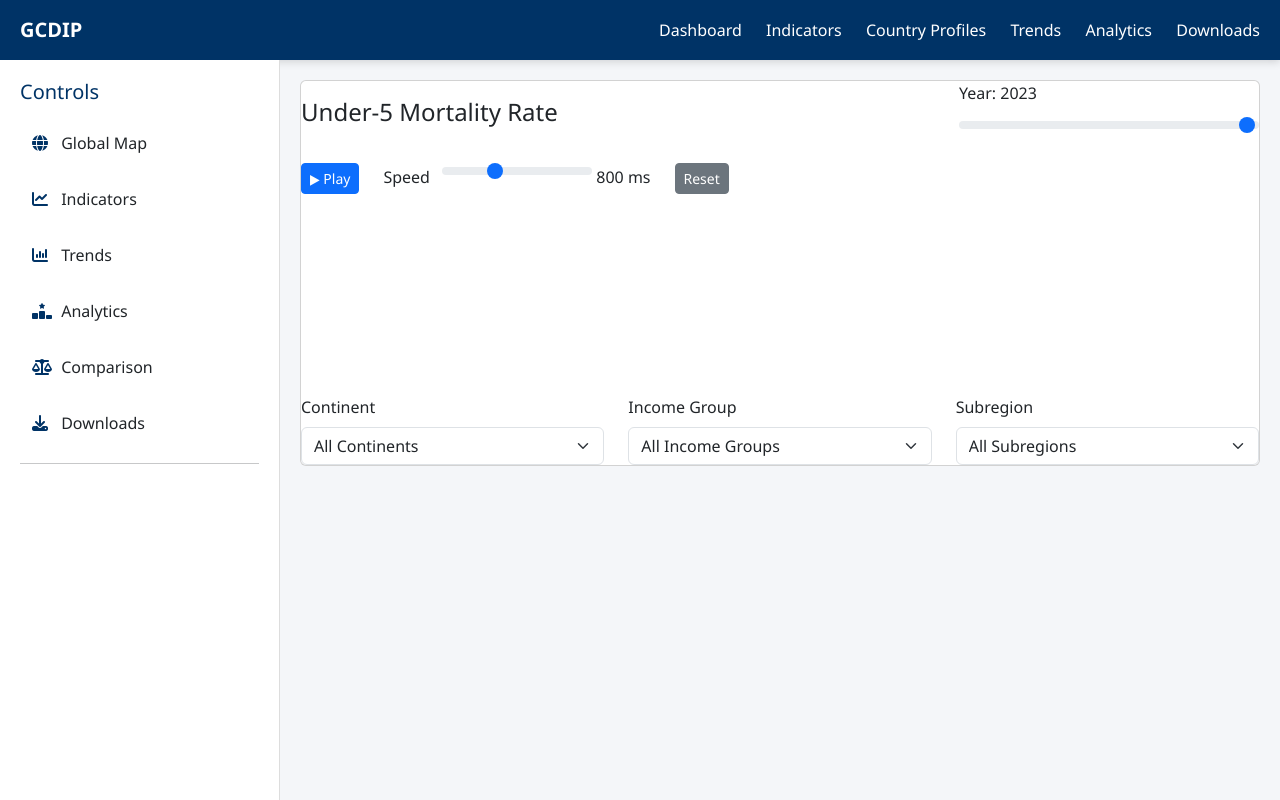
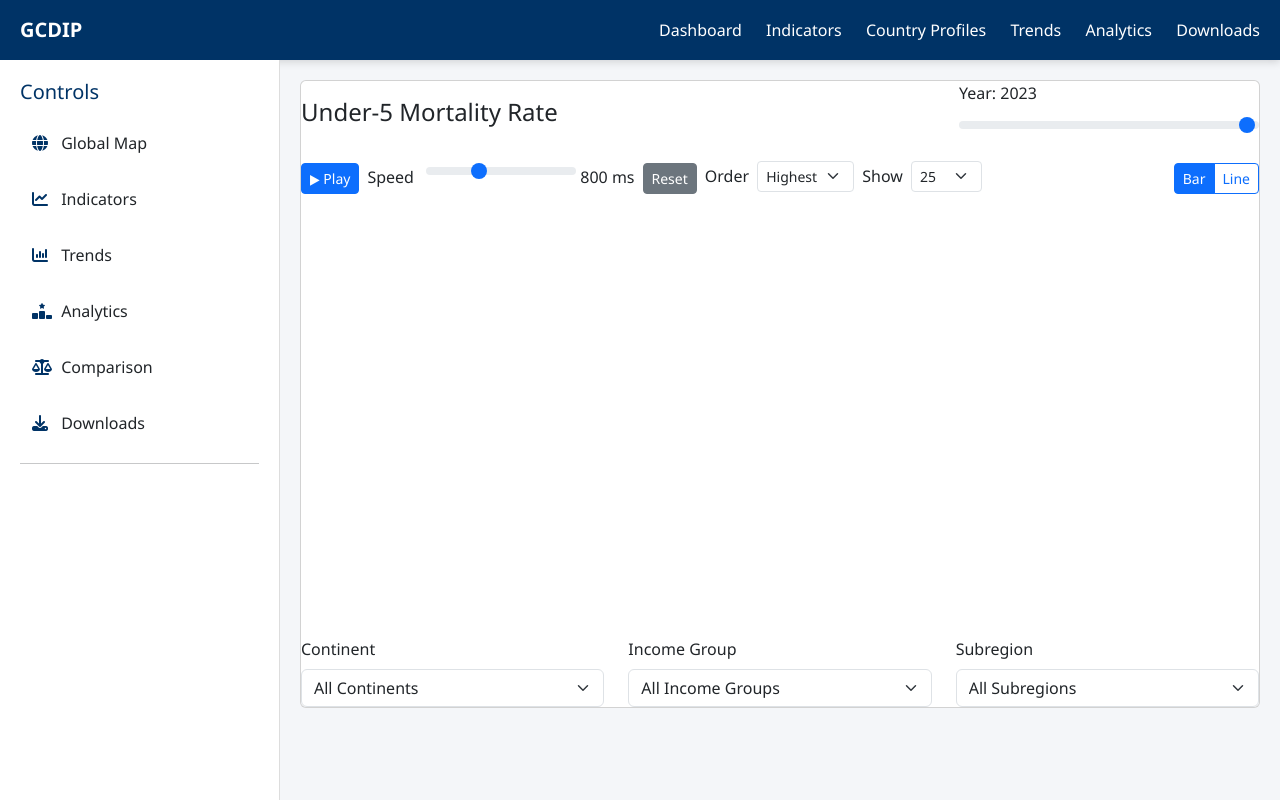
Before and after one commit to maxmarumbwa/Global-Child-Development-Intelligence-Platform-GCDIP-, a Django app: page /indicators/mortality-chart-year/ in a window 1280 px wide. Run offline with Django 5.2, Linux system fonts and the light colour scheme; data that the repository does not hold is empty; a map, chart or similar area stays blank.

Commit message:
top and bottom n & chart type

```diff
--- a/templates/indicators/mortality_chart.html
+++ b/templates/indicators/mortality_chart.html
@@ -17,8 +17,8 @@ Child Mortality Chart
         </div>
     </div>
 
-    <!-- ANIMATION CONTROLS - inline with slider -->
-    <div class="row mb-3 align-items-center">
+    <!-- CONTROLS ROW -->
+    <div class="row mb-3 align-items-center g-2">
         <div class="col-auto">
             <button id="playBtn" class="btn btn-primary btn-sm" onclick="togglePlay()">▶ Play</button>
         </div>
@@ -31,10 +31,46 @@ Child Mortality Chart
         <div class="col-auto">
             <button class="btn btn-secondary btn-sm" onclick="resetToStart()">Reset</button>
         </div>
+
+        <!-- Order -->
+        <div class="col-auto">
+            <label for="orderSelect" class="form-label me-1">Order</label>
+            <select id="orderSelect" class="form-select form-select-sm" style="width:auto; display:inline-block;" onchange="applyFilters()">
+                <option value="desc">Highest</option>
+                <option value="asc">Lowest</option>
+            </select>
+        </div>
+
+        <!-- Show N -->
+        <div class="col-auto">
+            <label for="topNSelect" class="form-label me-1">Show</label>
+            <select id="topNSelect" class="form-select form-select-sm" style="width:auto; display:inline-block;" onchange="applyFilters()">
+                <option value="10">10</option>
+                <option value="25" selected>25</option>
+                <option value="50">50</option>
+                <option value="100">100</option>
+                <option value="200">200</option>
+                <option value="0">All</option>
+            </select>
+        </div>
+
+        <!-- Chart type -->
+        <div class="col-auto ms-auto">
+            <div class="btn-group btn-group-sm" role="group">
+                <button type="button" class="btn btn-outline-primary active" id="barBtn" onclick="setChartType('bar')">Bar</button>
+                <button type="button" class="btn btn-outline-primary" id="lineBtn" onclick="setChartType('line')">Line</button>
+            </div>
+        </div>
     </div>
 
-    <div class="card-body">
-        <canvas id="mortalityChart" height="120"></canvas>
+    <!-- CHART CONTAINER -->
+    <div style="position: relative; height:400px; width:100%;">
+        <canvas id="mortalityChart"></canvas>
+    </div>
+
+    <!-- FALLBACK MESSAGE -->
+    <div id="noDataMessage" class="alert alert-warning text-center" style="display:none;">
+        No data available for the selected year and filters.
     </div>
 
     <!-- FILTERS -->
@@ -78,30 +114,27 @@ Child Mortality Chart
 // ==============================
 // GLOBALS
 // ==============================
-// All data loaded from server: object mapping year -> array of records
 const allDataByYear = {{ all_data_json|safe }};
 
-let chart;
+let chart = null;
 let currentYear = {{ current_year }};
-let currentData = []; // records for current year after filtering
+let currentData = [];
+let chartType = 'bar';
 
 const MIN_YEAR = 1960;
 const MAX_YEAR = 2024;
 
 let isPlaying = false;
 let animationInterval = null;
-let animationDelay = 800; // milliseconds per step
+let animationDelay = 800;
 
 // ==============================
 // INITIALIZATION
 // ==============================
 function init() {
-    // Set slider and label
     document.getElementById("yearSlider").value = currentYear;
     document.getElementById("yearLabel").innerText = currentYear;
-    // Load data for current year
     loadYearData(currentYear);
-    // Apply initial filters
     applyFilters();
 }
 
@@ -115,32 +148,61 @@ function loadYearData(year) {
 }
 
 // ==============================
-// RENDER CHART
+// RENDER CHART (NO ANIMATIONS)
 // ==============================
 function renderChart(data) {
+    const noDataMsg = document.getElementById("noDataMessage");
+    const canvas = document.getElementById("mortalityChart");
+    const ctx = canvas.getContext("2d");
+
+    if (!data || data.length === 0) {
+        noDataMsg.style.display = 'block';
+        if (chart) {
+            chart.destroy();
+            chart = null;
+        }
+        return;
+    } else {
+        noDataMsg.style.display = 'none';
+    }
+
     const labels = data.map(d => d.country);
     const values = data.map(d => d.mortality);
 
-    const ctx = document.getElementById("mortalityChart").getContext("2d");
     if (chart) chart.destroy();
 
+    const dataset = {
+        label: "Under‑5 Mortality Rate",
+        data: values,
+        borderWidth: 1,
+        backgroundColor: 'rgba(54, 162, 235, 0.5)',
+        borderColor: 'rgba(54, 162, 235, 1)',
+        pointBackgroundColor: 'rgba(54, 162, 235, 1)',
+        pointBorderColor: '#fff',
+        pointRadius: 3,
+        pointHoverRadius: 5,
+        tension: 0.1,
+        fill: false
+    };
+
+    const isLine = chartType === 'line';
+    const type = isLine ? 'line' : 'bar';
+
     chart = new Chart(ctx, {
-        type: "bar",
+        type: type,
         data: {
             labels: labels,
-            datasets: [{
-                label: "Under‑5 Mortality Rate",
-                data: values,
-                borderWidth: 1
-            }]
+            datasets: [dataset]
         },
         options: {
+            animation: false,                     // DISABLE ALL ANIMATIONS
             responsive: true,
+            maintainAspectRatio: false,
             plugins: {
                 legend: { display: true },
                 title: {
                     display: true,
-                    text: `Under‑5 Mortality Rate by Country (${data.length ? data[0].year : ''})`
+                    text: `Under‑5 Mortality Rate by Country (${data[0].year})`
                 }
             },
             scales: {
@@ -164,21 +226,44 @@ function renderChart(data) {
 }
 
 // ==============================
-// FILTERING
+// FILTERING + ORDER + TOP N
 // ==============================
 function applyFilters() {
     const continent = document.getElementById("continentFilter").value;
     const income = document.getElementById("incomeFilter").value;
     const subregion = document.getElementById("subregionFilter").value;
 
-    const filtered = currentData.filter(d => {
+    let filtered = currentData.filter(d => {
         const continentMatch = !continent || d.continent === continent;
         const incomeMatch = !income || d.income_group === income;
         const subregionMatch = !subregion || d.subregion === subregion;
         return continentMatch && incomeMatch && subregionMatch;
     });
 
+    const order = document.getElementById("orderSelect").value;
+    if (order === 'desc') {
+        filtered.sort((a, b) => b.mortality - a.mortality);
+    } else {
+        filtered.sort((a, b) => a.mortality - b.mortality);
+    }
+
+    const topN = parseInt(document.getElementById("topNSelect").value);
+    if (topN > 0 && filtered.length > topN) {
+        filtered = filtered.slice(0, topN);
+    }
+
     renderChart(filtered);
+}
+
+// ==============================
+// CHART TYPE TOGGLE
+// ==============================
+function setChartType(type) {
+    if (chartType === type) return;
+    chartType = type;
+    document.getElementById('barBtn').classList.toggle('active', type === 'bar');
+    document.getElementById('lineBtn').classList.toggle('active', type === 'line');
+    applyFilters();
 }
 
 // ==============================
@@ -205,7 +290,6 @@ function togglePlay() {
 
 function startAnimation() {
     if (isPlaying) return;
-    // If at max, wrap to min
     if (currentYear >= MAX_YEAR) {
         currentYear = MIN_YEAR;
         document.getElementById("yearSlider").value = currentYear;
```
